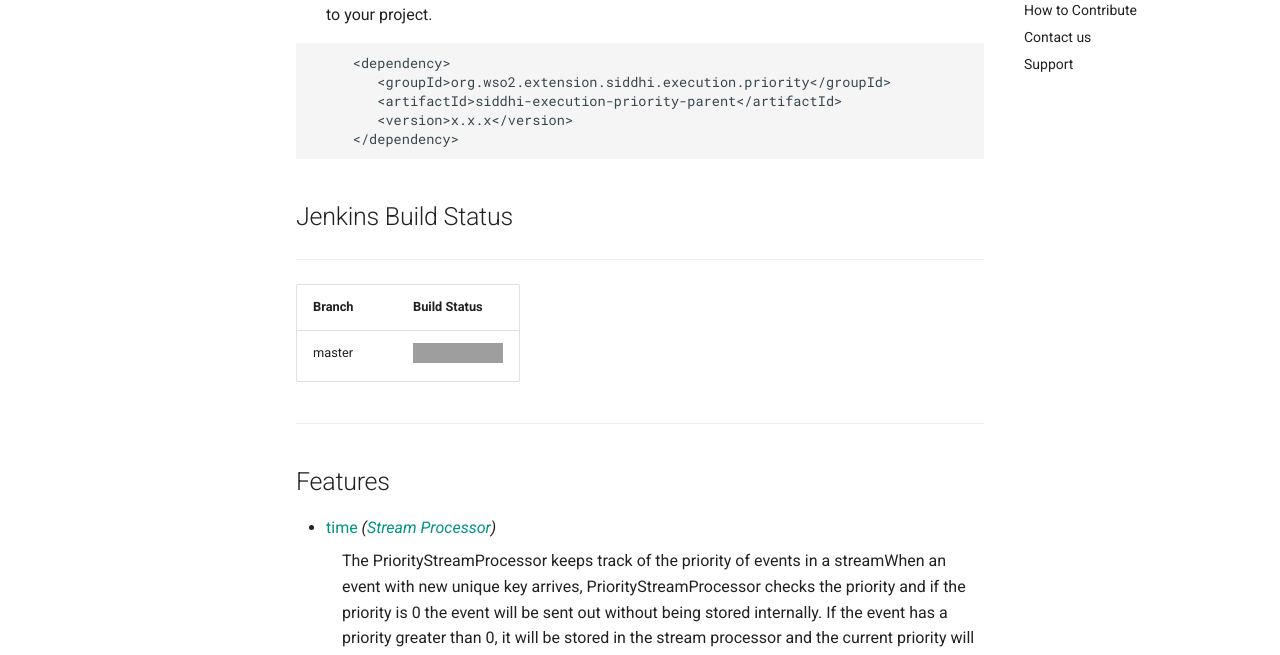
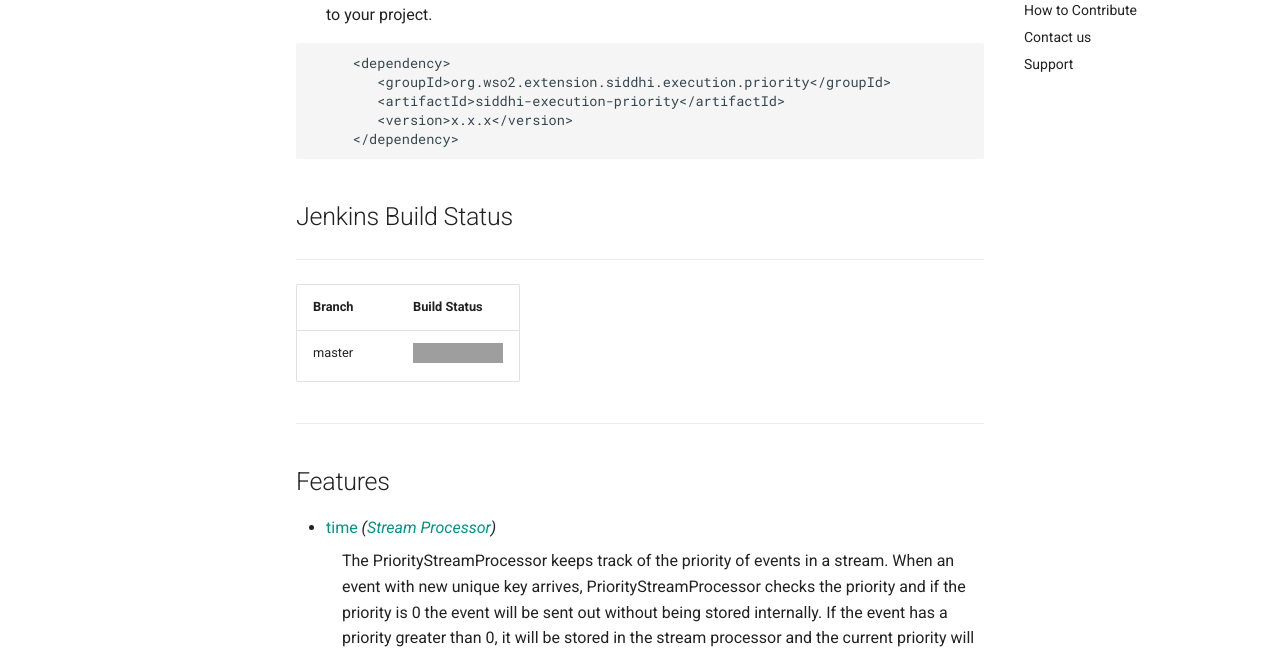
Before and after one commit to wso2-attic/siddhi-execution-priority, an MkDocs documentation site: the page built from docs/index.md, in a window 1280 px wide and 1400 px high, scrolled down 658 px. Shown: the part 206-861 px from the top of the window. Built offline with MkDocs 1.6.1 and Material for MkDocs 9.7.7, drawn with Linux system fonts in a browser that asks for light colours; old or Windows-style settings are respelled for this version of MkDocs; some of the changed text lies outside the part shown; grey boxes are pictures that could not be loaded.

````diff
--- a/docs/index.md
+++ b/docs/index.md
@@ -28,7 +28,7 @@ Latest API Docs is <a target="_blank" href="https://wso2-extensions.github.io/si
 ```
      <dependency>
         <groupId>org.wso2.extension.siddhi.execution.priority</groupId>
-        <artifactId>siddhi-execution-priority-parent</artifactId>
+        <artifactId>siddhi-execution-priority</artifactId>
         <version>x.x.x</version>
      </dependency>
 ```
@@ -45,7 +45,7 @@ Latest API Docs is <a target="_blank" href="https://wso2-extensions.github.io/si
 
 ## Features
 
-* <a target="_blank" href="https://wso2-extensions.github.io/siddhi-execution-priority/api/4.0.2-SNAPSHOT/#time-stream-processor">time</a> *(<a target="_blank" href="https://wso2.github.io/siddhi/documentation/siddhi-4.0/#stream-processors">Stream Processor</a>)*<br><div style="padding-left: 1em;"><p>The PriorityStreamProcessor keeps track of the priority of events in a streamWhen an event with new unique key arrives, PriorityStreamProcessor checks the priority and if the priority is 0 the event will be sent out without being stored internally. If the event has a priority greater than 0, it will be stored in the stream processor and the current priority will be injected into that event.  When an event with existing priority key arrives, it will be stored as the recent event and the priority will be increased by the priority of the received event, and the priorityKey and  currentPriority will be injected into the event. After every given timeout, priority of every events will be reduced by 1 and the updated priority will be sent out with the last known attributes of those events. It will continue until their priority reduced to 0.</p></div>
+* <a target="_blank" href="https://wso2-extensions.github.io/siddhi-execution-priority/api/4.0.2-SNAPSHOT/#time-stream-processor">time</a> *(<a target="_blank" href="https://wso2.github.io/siddhi/documentation/siddhi-4.0/#stream-processors">Stream Processor</a>)*<br><div style="padding-left: 1em;"><p>The PriorityStreamProcessor keeps track of the priority of events in a stream. When an event with new unique key arrives, PriorityStreamProcessor checks the priority and if the priority is 0 the event will be sent out without being stored internally. If the event has a priority greater than 0, it will be stored in the stream processor and the current priority will be injected into that event.  When an event with existing priority key arrives, it will be stored as the recent event and the priority will be increased by the priority of the received event, and the priorityKey and  currentPriority will be injected into the event. After every given timeout, priority of every events will be reduced by 1 and the updated priority will be sent out with the last known attributes of those events. It will continue until their priority reduced to 0.</p></div>
 
 ## How to Contribute
 
````
Also changed, not shown: README.md (+1 -1 lines), docs/api/4.0.2-SNAPSHOT.md (+1 -1 lines).
